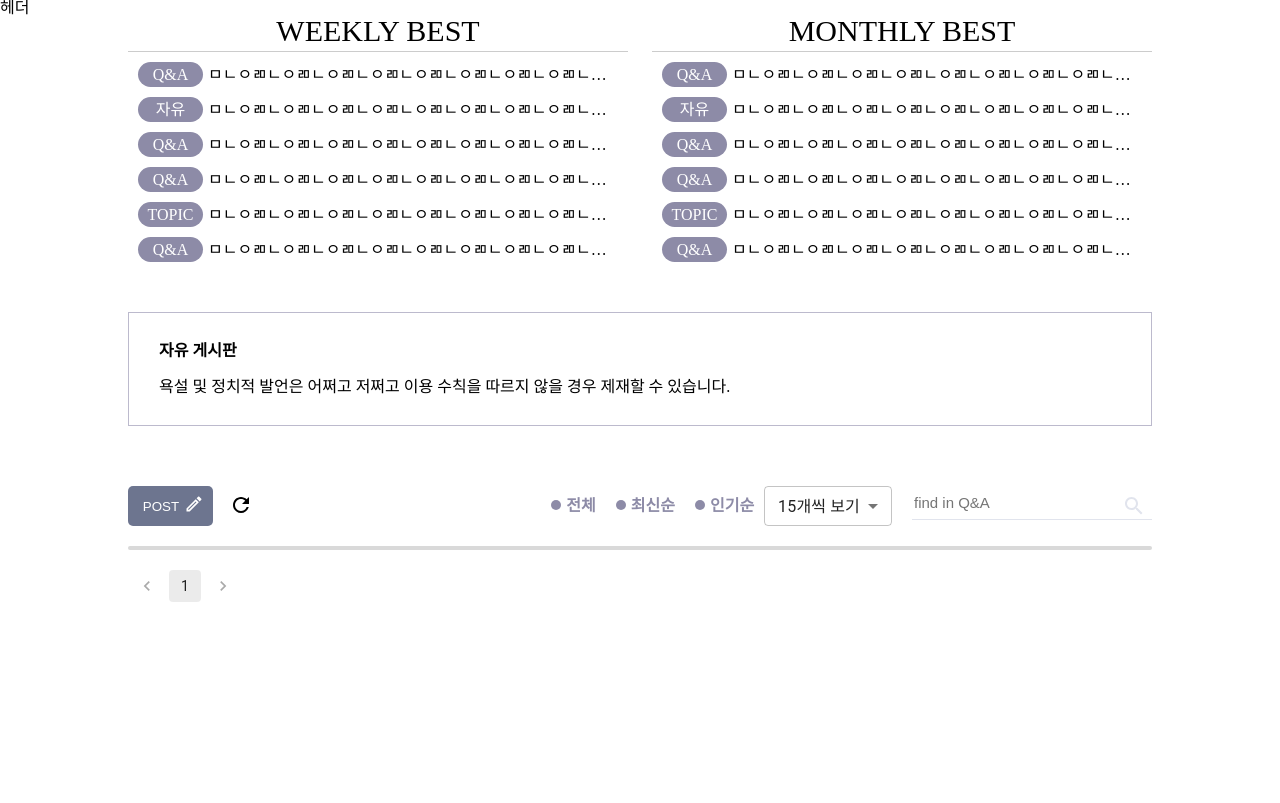
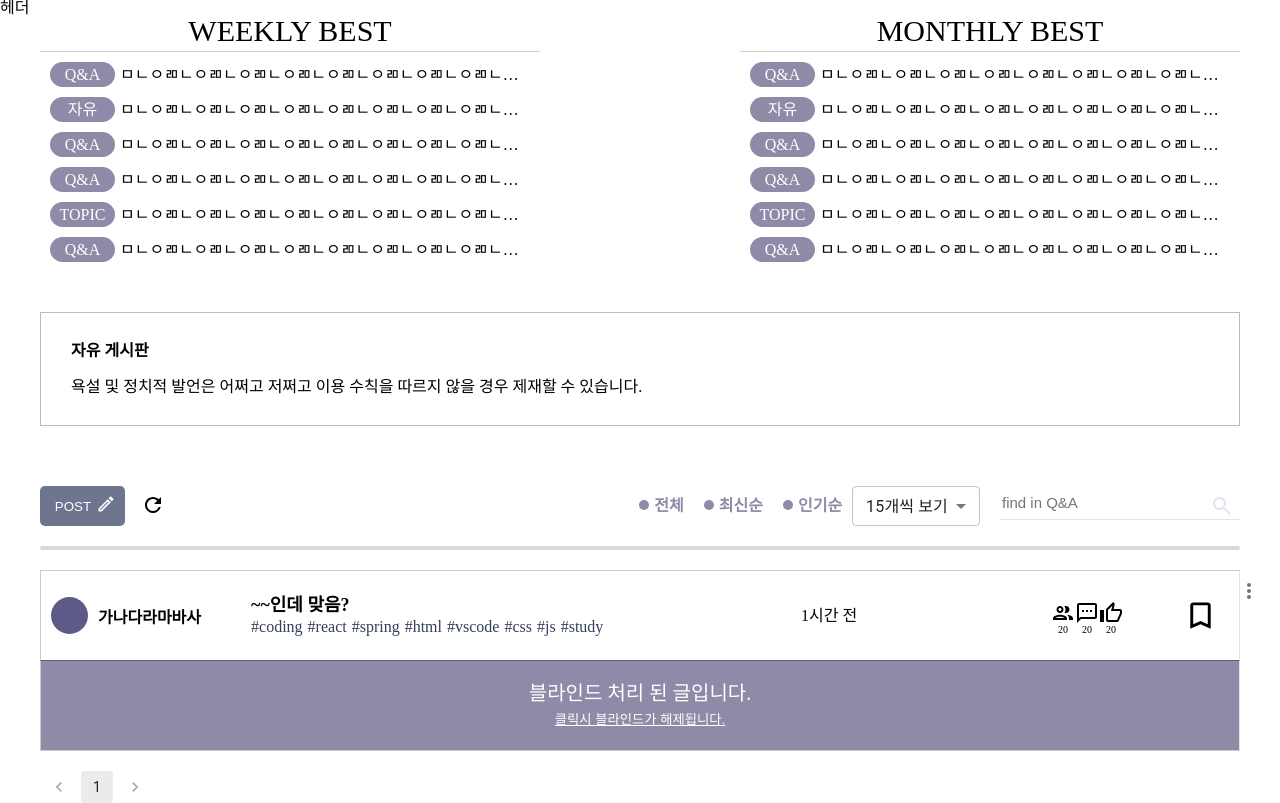
Before and after one commit to ChatCode9/ChatCode-frontend, a React (Vite) app: page /board/free in a window 1280 px wide. Built offline with nearby package versions, Linux system fonts and the light colour scheme.

Commit message:
feat: 자유 게시판 보강

```diff
--- a/src/components/board/FreeBoardList/index.tsx
+++ b/src/components/board/FreeBoardList/index.tsx
@@ -1,3 +1,11 @@
+import styled from 'styled-components';
+import Profile from '../Profile';
+import TagList from '../TagList';
+import Status from '../Status';
+import BookMarkIcon from '../BookMarkIcon';
+import Block from '../Block';
+import More from '../More';
+
 const list = [
   {
     id: 1,
@@ -25,12 +33,74 @@ const list = [
 
 function FreeBoardList() {
   return (
-    <ul>
-      {list.map(({ id }) => (
-        <li key={id}></li>
+    <Container>
+      {list.map(({ id, nickname, title, tags, viewCount, commentCount, likeCount, bookmark, block }) => (
+        <BoardItem key={id}>
+          {block && <Block />}
+          <Profile avatar="" nickname={nickname} />
+          <div className="title">
+            <h1>{title}</h1>
+            <TagList tags={tags} />
+          </div>
+          <div className="timestamp">1시간 전</div>
+
+          <div className="status">
+            <Status viewCount={viewCount} commentCount={commentCount} likeCount={likeCount} />
+          </div>
+
+          <BookMarkIcon isActive={bookmark} />
+
+          {!block && (
+            <MoreWrapper>
+              <More options={[{ label: '이 글 더 이상 그만보기', callback: () => {} }]} />
+            </MoreWrapper>
+          )}
+        </BoardItem>
       ))}
-    </ul>
+    </Container>
   );
 }
 
 export default FreeBoardList;
+
+const Container = styled.ul`
+  border-top: 1px solid #ccc;
+  border-bottom: 1px solid #ccc;
+`;
+
+const BoardItem = styled.li`
+  padding: 25px 10px;
+  border-left: 1px solid #ccc;
+  border-right: 1px solid #ccc8;
+  display: flex;
+  align-items: center;
+  position: relative;
+
+  & + li {
+    border-top: 1px solid #5d5a88;
+  }
+
+  .title {
+    margin-left: 50px;
+    width: 550px;
+
+    h1 {
+      font-size: 18px;
+      font-weight: 700;
+    }
+  }
+
+  .timestamp {
+    width: 250px;
+  }
+
+  .status {
+    margin-right: 60px;
+  }
+`;
+
+const MoreWrapper = styled.div`
+  position: absolute;
+  right: -30px;
+  top: 0px;
+`;
--- a/src/pages/FreeBoardPage.tsx
+++ b/src/pages/FreeBoardPage.tsx
@@ -6,6 +6,7 @@ import BoardInfo from '../components/board/BoardInfo';
 import BoardController from '../components/board/BoardController';
 import PaginationRounded from '../components/board/Pagination';
 import Divider from '../components/board/Divider';
+import FreeBoardList from '../components/board/FreeBoardList';
 
 const filters = ['전체', '최신순', '인기순'];
 
@@ -28,10 +29,14 @@ function FreeBoardPage() {
             onClick={() => {}}
           >
             <MenuItem value={15}>15개씩 보기</MenuItem>
+            <MenuItem value={30}>30개씩 보기</MenuItem>
+            <MenuItem value={50}>50개씩 보기</MenuItem>
+            <MenuItem value={100}>100개씩 보기</MenuItem>
           </Select>
         }
       />
       <Divider />
+      <FreeBoardList />
       <PaginationRounded />
     </Container>
   );
@@ -40,6 +45,6 @@ function FreeBoardPage() {
 export default FreeBoardPage;
 
 const Container = styled.div`
-  max-width: 1024px;
+  max-width: 1200px;
   margin: 0 auto;
 `;
--- a/src/pages/QuestionBoardPage.tsx
+++ b/src/pages/QuestionBoardPage.tsx
@@ -27,6 +27,6 @@ function QuestionBoardPage() {
 export default QuestionBoardPage;
 
 const Container = styled.div`
-  max-width: 1024px;
+  max-width: 1200px;
   margin: 0 auto;
 `;
```
